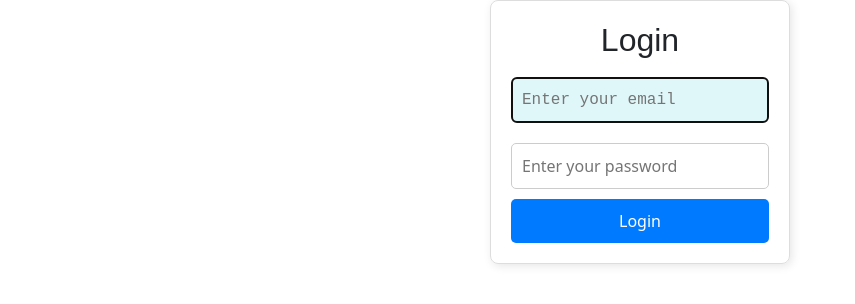
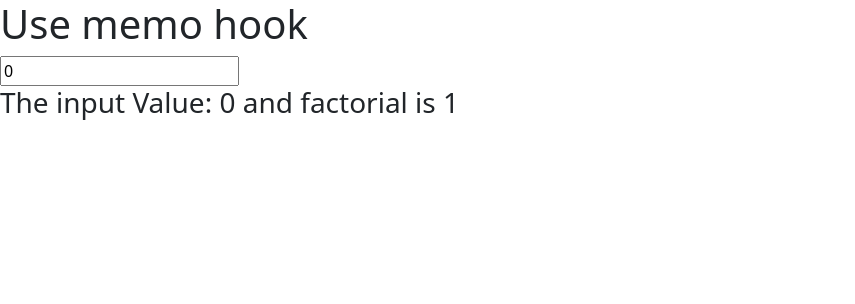
Before and after one commit to ajitpatil789/React-Test1, a React (Vite) app: page / in a window 1280 px wide. Shown: the top 304 px of the page, without its empty margins (0-855 px from the left). Built offline with nearby package versions, Linux system fonts and the light colour scheme.

Commit message:
use memo class content

```diff
--- a/src/App.jsx
+++ b/src/App.jsx
@@ -18,6 +18,7 @@ import ComponentA from "./UseContextHook/ComponentA";
 import ComponentB from "./UseContextHook/ComponentB";
 import ComponentC from "./UseContextHook/ComponentC";
 import AppLayout from "./UseContext2/AppLayout";
+import UseMemoHook from "./UseMemo Hook/UseMemoHook";
 
 function App() {
   return (
@@ -31,7 +32,7 @@ function App() {
       {/* <UseEffectApp /> */}
       {/* <Counter /> */}
       {/* <ClearInput /> */}
-      <LoginForm />
+      {/* <LoginForm /> */}
       {/* <CompanyProvider>
         <h1>Welcome to Our Company</h1>
         <ComponentA />
@@ -39,6 +40,7 @@ function App() {
         <ComponentC />
       </CompanyProvider> */}
       {/* <AppLayout /> */}
+      <UseMemoHook />
     </>
   );
 }
--- /dev/null
+++ b/src/UseMemo Hook/UseMemoHook.jsx
@@ -0,0 +1,37 @@
+import React, { useState, useMemo } from "react";
+
+function UseMemoHook() {
+  const [num, setNum] = useState(0);
+
+  const factorial = useMemo(() => {
+    const factorialNumber = (n) => {
+      if (n < 0) {
+        alert("Please enter a positive number");
+        return 0;
+      }
+      if (n === 0 || n === 1) {
+        return 1;
+      }
+      return n * factorialNumber(n - 1);
+    };
+    return factorialNumber(num);
+  }, [num]);
+
+  return (
+    <>
+      <h1>Use memo hook</h1>
+      <input
+        type="number"
+        value={num}
+        onChange={(e) => {
+          setNum(parseInt(e.target.value));
+        }}
+      />
+      <h3>
+        The input Value: {num} and factorial is {factorial}
+      </h3>
+    </>
+  );
+}
+
+export default UseMemoHook;
```
